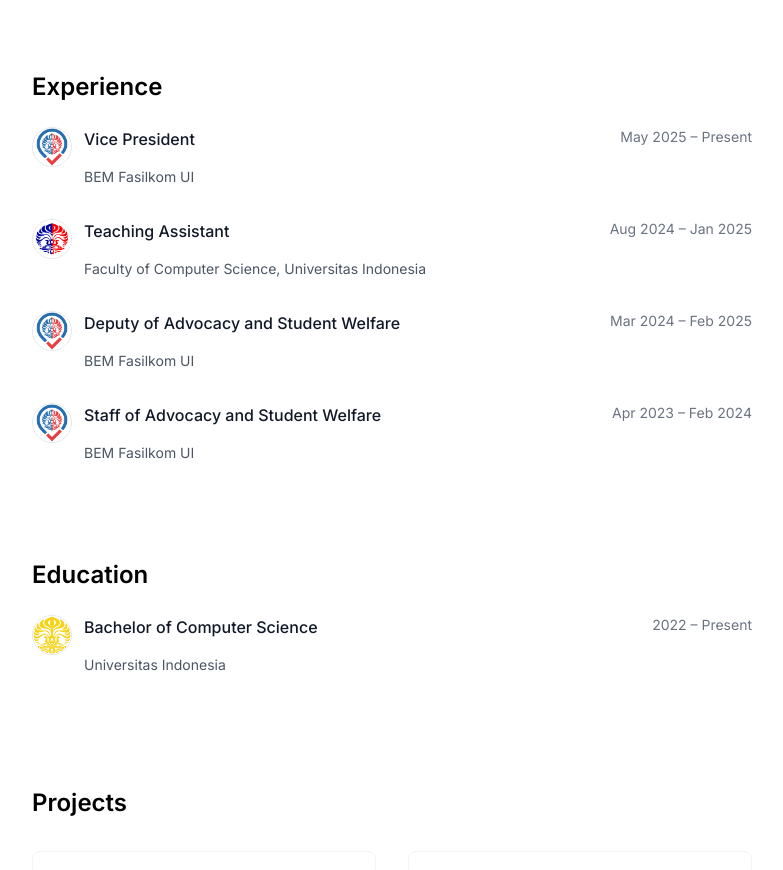
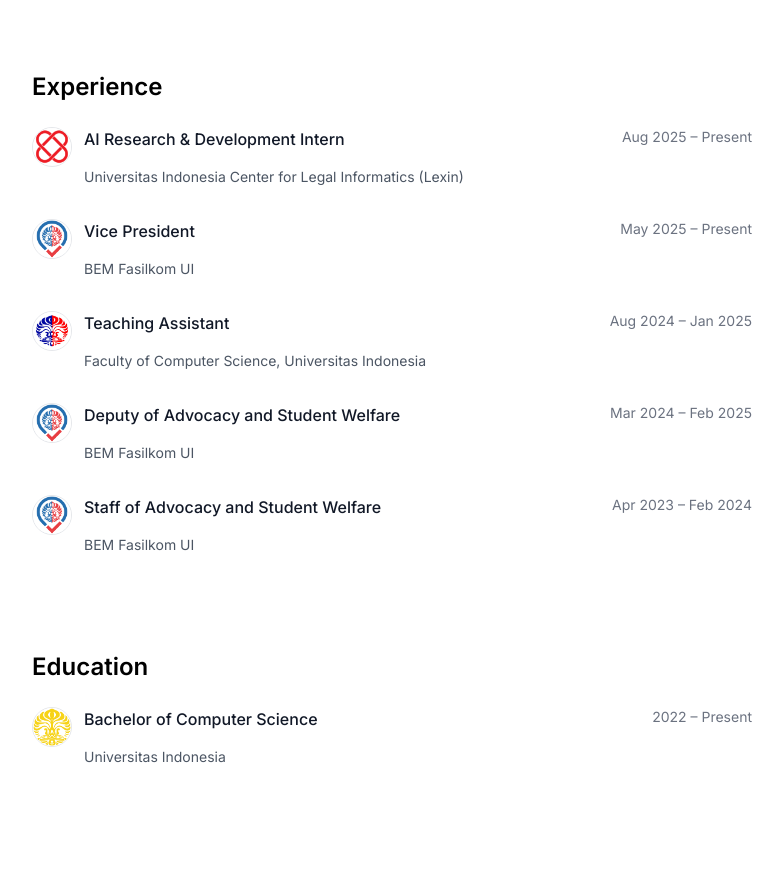
Before and after one commit to wahyuhiddayat/wahyuht, a Next.js app: page / in a window 1280 px wide. Shown: the part 1000-1870 px from the top of the page, without its empty margins (248-1031 px from the left). Built offline with nearby package versions, Linux system fonts and the light colour scheme.

Commit message:
feat: add experience entry for AI Research & Development Intern at Lexin

```diff
--- a/src/data/experience.ts
+++ b/src/data/experience.ts
@@ -6,6 +6,12 @@
 }
 
 export const experienceData: Experience[] = [
+  {
+    position: "AI Research & Development Intern",
+    company: "Universitas Indonesia Center for Legal Informatics (Lexin)",
+    period: "Aug 2025 – Present",
+    logo: "/images/lexin.png"
+  },
   {
     position: "Vice President",
     company: "BEM Fasilkom UI",
```
Also changed, not shown: public/images/lexin.png (added).
